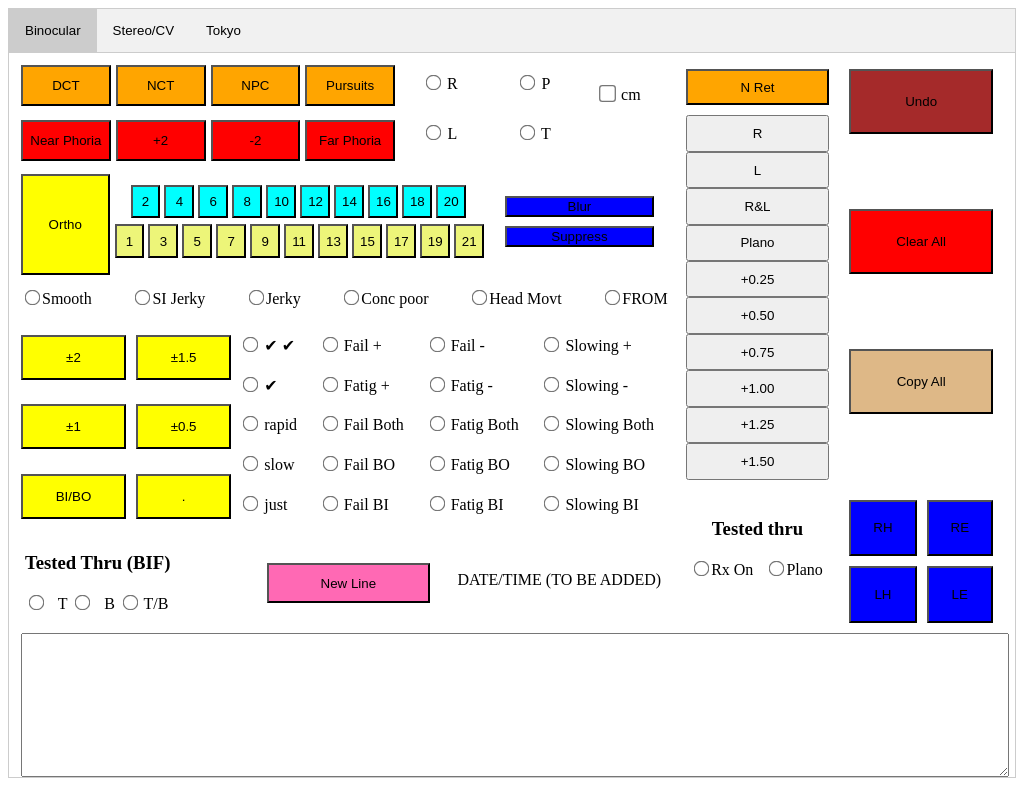
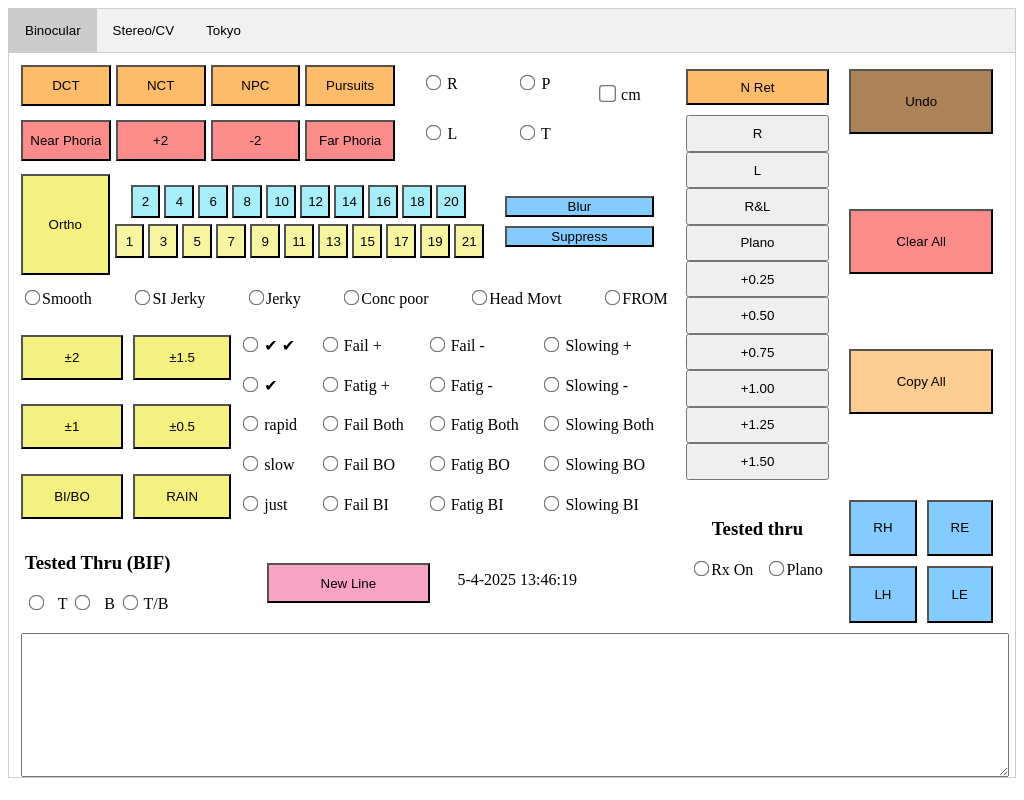
Before and after one commit to viclok/optom-app, an Electron app: page index.html in a window 1024 px wide. Drawn offline with Linux system fonts and the light colour scheme.

Commit message:
finished first page

```diff
--- a/controls.js
+++ b/controls.js
@@ -6,10 +6,13 @@ const buttonDict = new Map([
     ["-2", "Under -2:"],
     ["BI/BO", "8BI/12BO facility"]
 ])
+const rainAPIURL = "https://api.open-meteo.com/v1/forecast?latitude=-37.9713&longitude=146.9837&daily=rain_sum&timezone=auto&forecast_days=1"
+
 var copyState = []
 var backup = []
 var useBackup = false
 var addNewline = false
+var useCM = false
 
 // Functions
 function add_to_note(button) {
@@ -23,6 +26,26 @@ function add_to_note(button) {
         } else {
             copyState.pop()
         }
+    }
+    else if  (buttonClasses.contains("checkboxButton")) {
+        useCM = !useCM
+    }
+    else if (buttonClasses.contains("rainButton")) {
+        fetch(rainAPIURL)
+            .then(response => {
+                if (!response.ok) {
+                // throw new Error('Network response was not ok');
+                    console.log("Error with API")
+                }
+                return response.json();
+            })
+            .then(data => {
+                console.log(data.daily.rain_sum[0]);
+                copyState.push(`Rainfall today is ${data.daily.rain_sum[0]}mm in Maffra`)
+            })
+            .catch(error => {
+                console.error('Error:', error);
+            });
     }
     else if (buttonClasses.contains("radioButton")) {
         copyState.push(button.value)
@@ -38,7 +61,11 @@ function add_to_note(button) {
         return
     }
     else if (buttonClasses.contains("phoriaButton")) {
-        copyState.push(button.innerText + " " + (Number(button.innerText) % 2 == 0 ? "exo" : "eso"))
+        var suffix = "cm"
+        if (!useCM) {
+            suffix = (Number(button.innerText) % 2 == 0 ? " exo" : " eso")
+        }
+        copyState.push(button.innerText + suffix)
     }
     else if (buttonClasses.contains("facilityButton")) {
         copyState.push(button.innerText + " facility")
@@ -48,6 +75,7 @@ function add_to_note(button) {
     }
     if (addNewline) {
         copyState[copyState.length - 1] = "\n" + copyState[copyState.length - 1]
+        console.log(copyState)
         addNewline = false
     }
     copyBox.value = copyState.join(" ")
@@ -74,6 +102,23 @@ function openTab(button) {
     button.className += " active";
 }
 
+function updateTime() {
+    var date = new Date()
+    var day = date.getDate();
+    var month = date.getMonth() + 1;
+    var year = date.getFullYear();
+    var s = date.getSeconds();
+    var m = date.getMinutes();
+    var h = date.getHours();
+
+    // This arrangement can be altered based on how we want the date's format to appear.
+    var currentDate = `${day}-${month}-${year} ` + ("0" + h).slice(-2) + ":" + ("0" + m).slice(-2) + ":" + ("0" + s).slice(-2);
+    // console.log(currentDate); // "17-6-2022"
+    document.querySelector(".datetime").innerHTML = currentDate
+}
+
+setInterval(updateTime, 1000)
+
 
 // Event Listeners
 document.querySelectorAll(".optomNoteButton").forEach((button) => {
@@ -96,6 +141,7 @@ document.querySelector(".nRetButton").addEventListener("click", () => {
     document.querySelector(".nretOptions").style.display = "block"
 })
 
+
 // Other
 document.getElementById("defaultTab").click()
 console.log("h")
--- a/index.html
+++ b/index.html
@@ -2,7 +2,7 @@
 <html lang="en">
   <head>
     <meta charset="UTF-8">
-    <meta http-equiv="Content-Security-Policy" content="default-src 'self'; script-src 'self'">
+    <meta http-equiv="Content-Security-Policy" content="default-src 'self'; script-src 'self'; connect-src 'self' https://api.open-meteo.com">
     <title>Hello World!</title>
     <link rel="stylesheet" href="styles.css">
   </head>
@@ -99,7 +99,7 @@
           <button class="optomNoteButton">BI/BO</button>
           <button class="optomNoteButton facilityButton">&pm;1.5</button>
           <button class="optomNoteButton facilityButton">&pm;0.5</button>
-          <button class="optomNoteButton">.</button>
+          <button class=" rainButton optomNoteButton">RAIN</button>
         </div>
         <div class="speed-fatigue-radio mod-1-12">
           <label for="double-tick-radio">
@@ -202,7 +202,7 @@
           <button class="optomNoteButton newlineButton">New Line</button>
         </div>
         <div class="mod-1-19">
-          <p>DATE/TIME (TO BE ADDED)</p>
+          <p class="datetime">Hi</p>
         </div>
       </div>
 
--- a/styles.css
+++ b/styles.css
@@ -68,7 +68,7 @@
 
   .mod-1-1 > button {
     position: relative;
-    background-color: orange;
+    background-color: #febc6b;
     height: 75%;
     width: 100%;
     top: 10%;
@@ -84,7 +84,7 @@
 
   .mod-1-2 > button {
     position: relative;
-    background-color: red;
+    background-color: #fb8c8a;
     height: 75%;
     width: 100%;
     top: 10%;
@@ -170,21 +170,21 @@
   .mod-1-6 > button {
     height: 100%;
     width: 100%;
-    background-color: yellow;
+    background-color: #f5f181;
   }
 
   .mod-1-7 {
     grid-row: 3 / 4;
     grid-column: 2 / 6;
-    position: relative;
-    top: 16px;
-    left: 16px;
   }
 
   .mod-1-7 > button {
     width: 8%;
     height: 60%;
-    background-color: aqua;
+    background-color: #a8eef9;
+    position: relative;
+    top: 16px;
+    left: 16px;
   }
 
   .mod-1-8 {
@@ -195,7 +195,7 @@
   .mod-1-8 > button {
     width: 8%;
     height: 60%;
-    background-color: rgb(237, 245, 121);
+    background-color: #f8f5a2;
   }
 
   .mod-1-9 {
@@ -210,7 +210,7 @@
     width: 80%;
     position: relative;
     left: 16px;
-    background-color: blue;
+    background-color: #83ccfd;
   }
 
   .mod-1-9 > :nth-child(1) {
@@ -254,7 +254,7 @@
 
   .mod-1-11 > button {
     height: 75%;
-    background-color: yellow;
+    background-color: #f5f181;
   }
 
   .mod-1-12 {
@@ -288,7 +288,7 @@
     position: relative;
     width: 75%;
     height: 40%;
-    background-color: hotpink;
+    background-color: #f9a4c5;
   }
 
   .mod-1-19 {
@@ -316,7 +316,7 @@
   }
 
   .mod-1-15 > :nth-child(1) {
-    background-color: orange;
+    background-color: #febc6b;
   }
 
   .nretOptions {
@@ -366,19 +366,29 @@
   }
 
   .mod-1-18 > button {
-    background-color: blue;
+    background-color: #83ccfd;
+  }
+
+  .mod-1-19 {
+    grid-row: 2;
+    grid-column: 3;
+    /* display: grid;
+    grid-template-rows: repeat(2, 1fr);
+    grid-auto-flow: column;
+    gap: 10px;
+    padding: 10px; */
   }
 
   .undoButton {
-    background-color: brown;
+    background-color: #ac8258;
   }
 
   .clearButton {
-    background-color: red;
+    background-color: #fb8c8a;
   }
 
   .copyButton {
-    background-color: burlywood;
+    background-color: #fccc90;
   }
 
   #copyBox {
```
